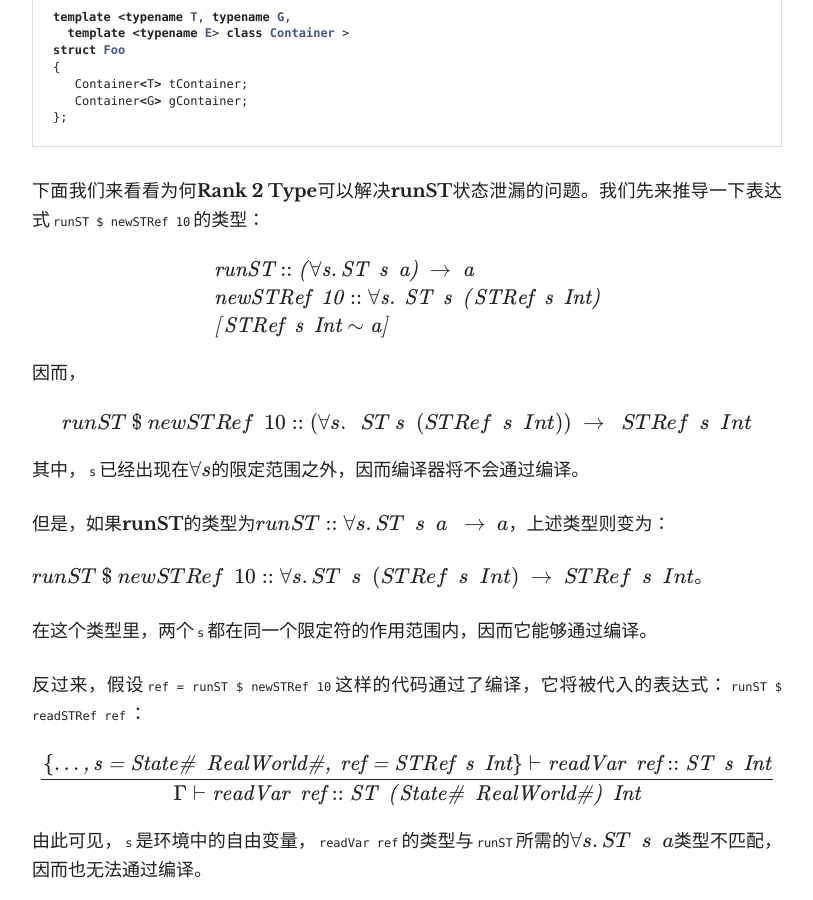
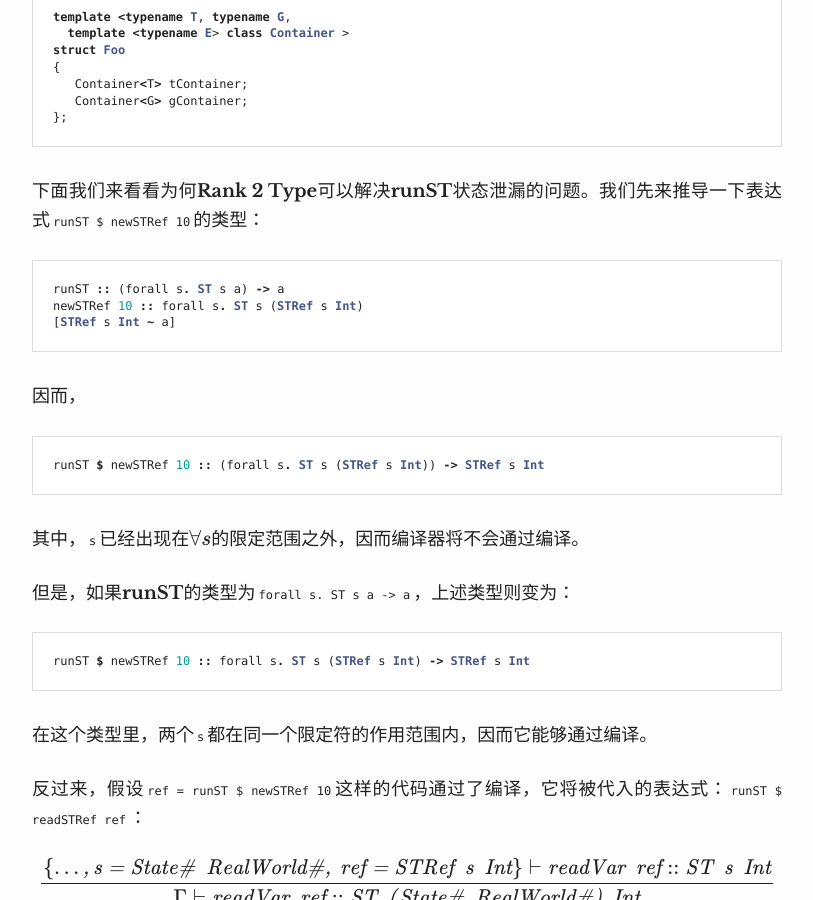
Before and after one commit to godsme/godsme.github.io, a Jekyll site: the page built from _posts/2016-06-05-immutability.md, in a window 1280 px wide and 900 px high, scrolled down 9517 px. Shown: the whole window, without its empty margins (233-1046 px from the left). Built offline with Jekyll 4.4.1, drawn with Linux system fonts in a browser that asks for light colours; formulas are drawn with MathJax 3.

Commit message:
removed math

```diff
--- a/_posts/2016-06-05-immutability.md
+++ b/_posts/2016-06-05-immutability.md
@@ -328,29 +328,25 @@ struct Foo
 
 下面我们来看看为何Rank 2 Type可以解决runST状态泄漏的问题。我们先来推导一下表达式`runST $ newSTRef 10`的类型：
 
-$$\begin{align}
-& \mathit{runST::(\forall s. ST\ \ s\ \ a)\ \rightarrow \ a}\\
-& \mathit{newSTRef\ \ 10 ::
-\forall s.\ ST\ \ s\ \ (STRef\ \ s\ \ Int)}\\
-& \mathit{[STRef\ \ s\ \ Int \sim a]}
-\end{align}
-$$
+~~~ haskell
+runST :: (forall s. ST s a) -> a
+newSTRef 10 :: forall s. ST s (STRef s Int)
+[STRef s Int ~ a]
+~~~
 
 因而，
 
-$$
-\begin{align}
-runST\ \$\ newSTRef\ \ 10 :: (\forall s.\ \ ST\ s\ \ (STRef\ \ s\ \ Int))\ \rightarrow\ \ STRef\ \ s\ \ Int
-\end{align}
-$$
+~~~ haskell
+runST $ newSTRef 10 :: (forall s. ST s (STRef s Int)) -> STRef s Int
+~~~
 
 其中，`s`已经出现在\\(\forall s\\)的限定范围之外，因而编译器将不会通过编译。
 
-但是，如果runST的类型为\\(runST :: \forall s. ST\ \ s\ \ a\ \ \rightarrow\ a\\)，上述类型则变为：
+但是，如果runST的类型为`forall s. ST s a -> a`，上述类型则变为：
 
-$$runST\ \$\ newSTRef\
-\ 10 :: \forall s.
-ST\ \ s\ \ (STRef\ \ s\ \ Int)\ \rightarrow\ STRef\ \ s\ \ Int$$。
+~~~ haskell
+runST $ newSTRef 10 :: forall s. ST s (STRef s Int) -> STRef s Int
+~~~
 
 在这个类型里，两个`s`都在同一个限定符的作用范围内，因而它能够通过编译。
 
```
